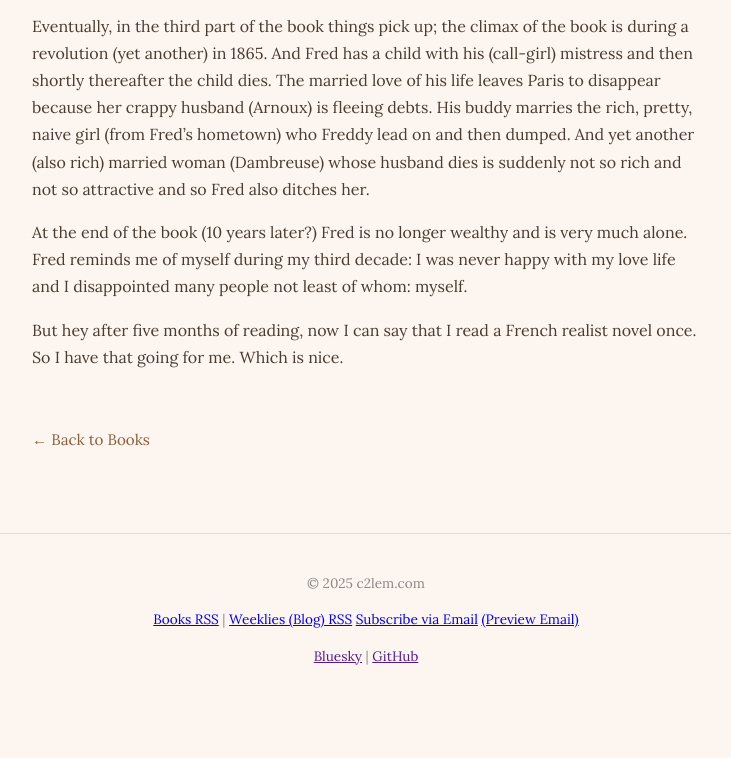
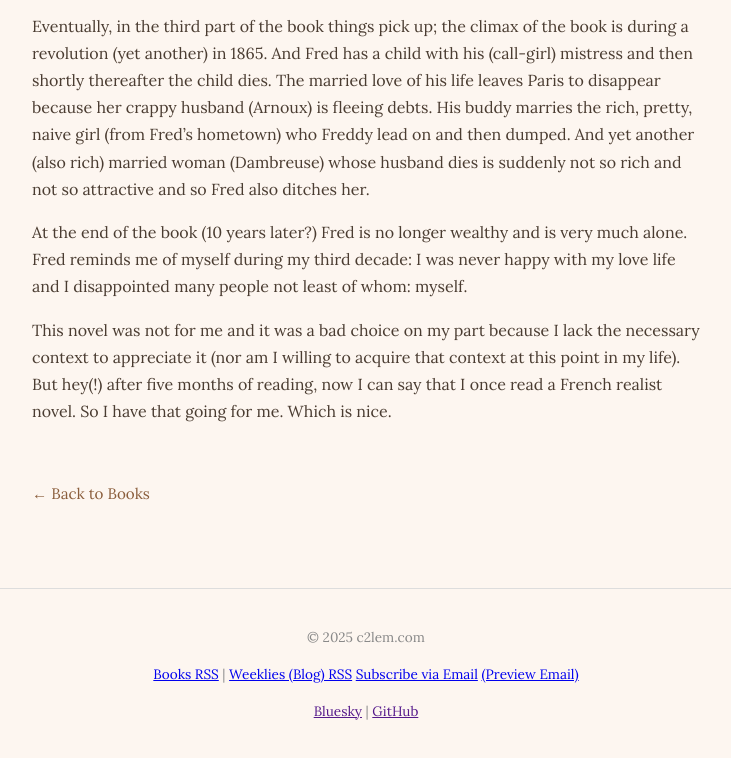
Before and after one commit to charles-e/new-c2lem, an Eleventy site: page src/books/Sentimental Education.md in a window 1280 px wide. Shown: the part 1105-1863 px from the top of the page, without its empty margins (274-1005 px from the left). Built offline with nearby package versions, Linux system fonts and the light colour scheme; Eleventy itself is replaced by a stand-in of ours; files that its build step writes are made by us from their sources; what markdown-it-link-attributes would draw is missing.

Commit message:
Sentimental Education.md

```diff
--- a/src/books/Sentimental Education.md
+++ b/src/books/Sentimental Education.md
@@ -27,7 +27,7 @@ Eventually, in the third part of the book things pick up; the climax of the book
 
 At the end of the book (10 years later?) Fred is no longer wealthy and is very much alone.  Fred reminds me of myself during my third decade: I was never happy with my love life and I disappointed many people not least of whom: myself.
 
-But hey after five months of reading, now I can say that I read a French realist novel once.  So I have that going for me.  Which is nice.
+This novel was not for me and it was a bad choice on my part because I lack the necessary context to appreciate it (nor am I willing to acquire that context at this point in my life). But hey(!) after five months of reading, now I can say that I once read a French realist novel.  So I have that going for me.  Which is nice.
 
 <!--
 * <span meta="54@2025-07-18T20:47:02.034Z"></span> F. has almost been in a duel and is mocked in the pages of Hussonet's magazine (b/c F did not loan the 5000 francs)
```
